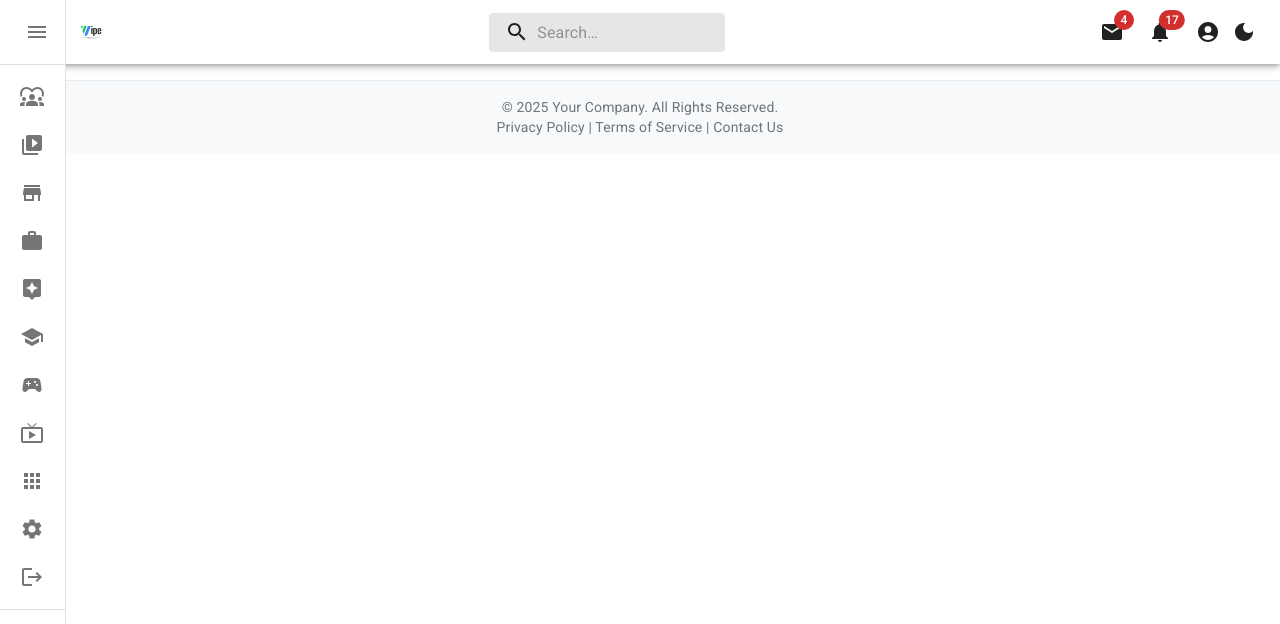
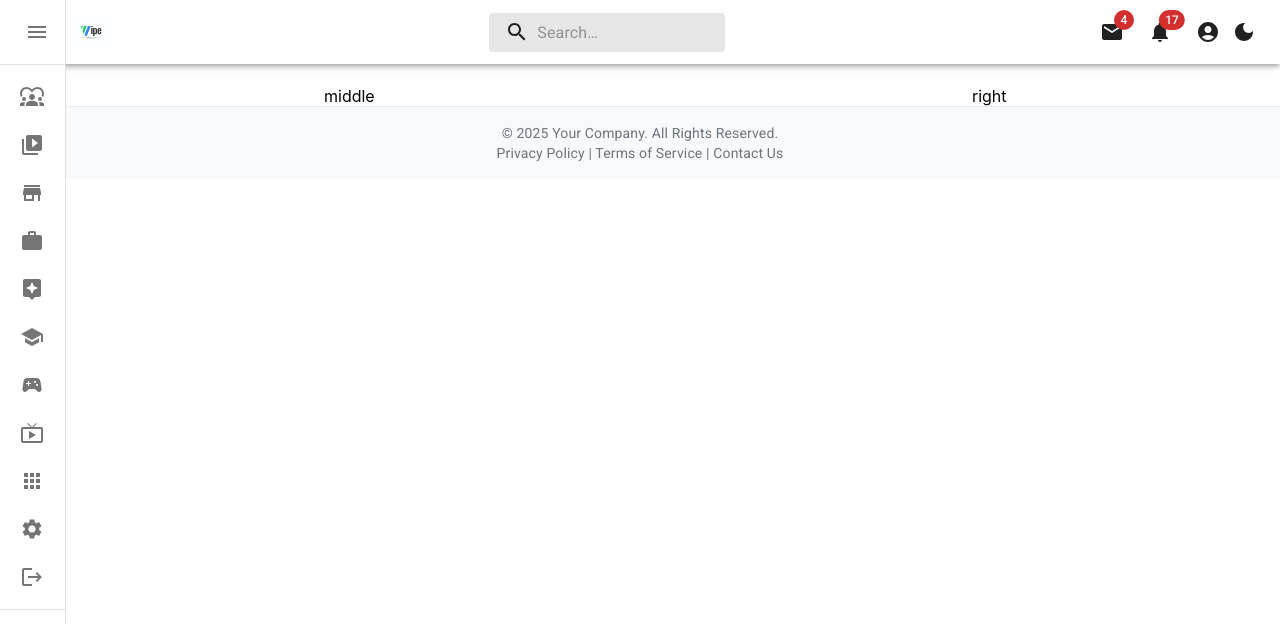
Before and after one commit to sakibbdcse/Vipe_Circle_LTD, a React (Create React App) app in the folder frontend/: page /shop in a window 1280 px wide. Shown: the top 624 px of the page. Built offline with nearby package versions, Linux system fonts and the light colour scheme.

Commit message:
shop page added

```diff
--- a/frontend/src/pages/apps/shop/Shop.jsx
+++ b/frontend/src/pages/apps/shop/Shop.jsx
@@ -1,12 +1,25 @@
+import { Grid } from '@mui/material'
 import React from 'react'
 
 const Shop = () => {
   return (
     <>
-    <div >Shop</div>
-    <div>Shop</div>
-    <div>Shop</div>
-    <div>Shop</div>
+    <Grid container spacing={2} sx={{ marginTop: '70px' }}>
+            {/* Left Section */}
+            <Grid item xs={3}>
+                <div>left</div>
+            </Grid>
+
+            {/* Middle Section */}
+            <Grid item xs={6}>
+                <div>middle</div>
+            </Grid>
+
+            {/* Right Section */}
+            <Grid item xs={3}>
+                <div>right</div>
+            </Grid>
+        </Grid>
     </>
   )
 }
```
Also changed, not shown: frontend/src/components/app/shop/Shop.jsx (added, +9 -0 lines).
